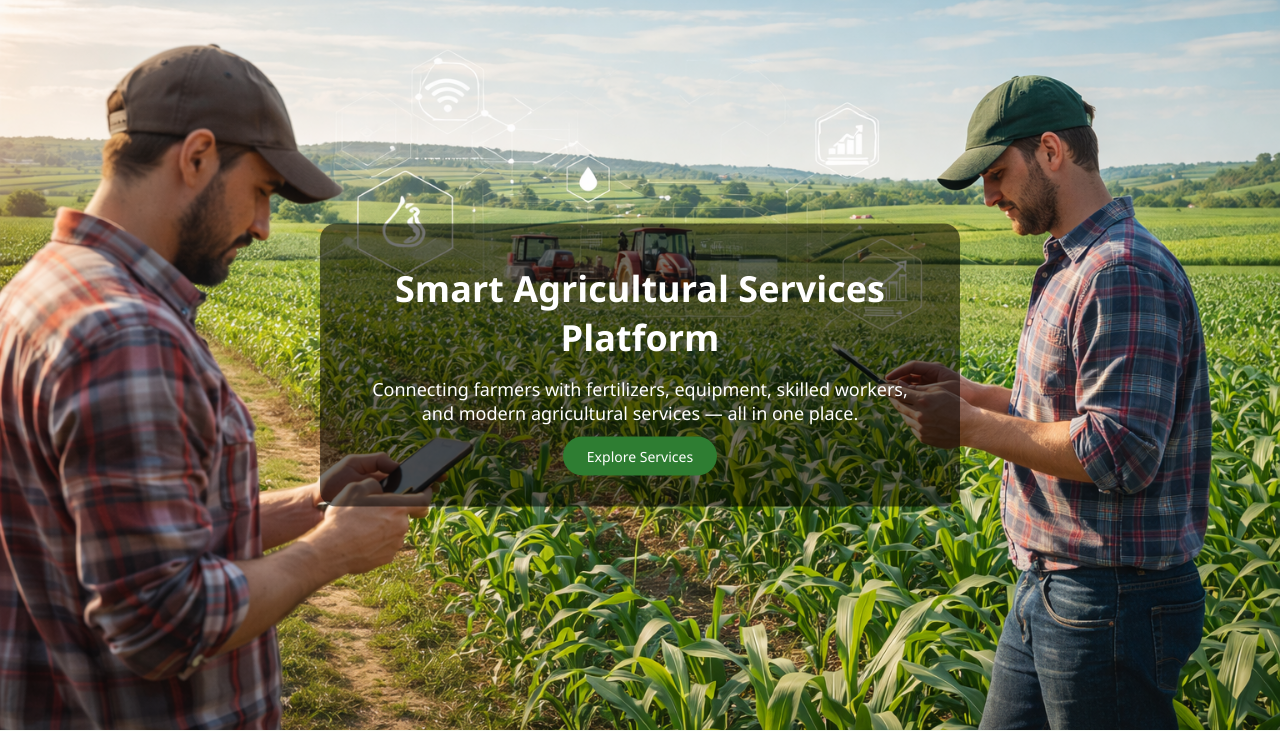
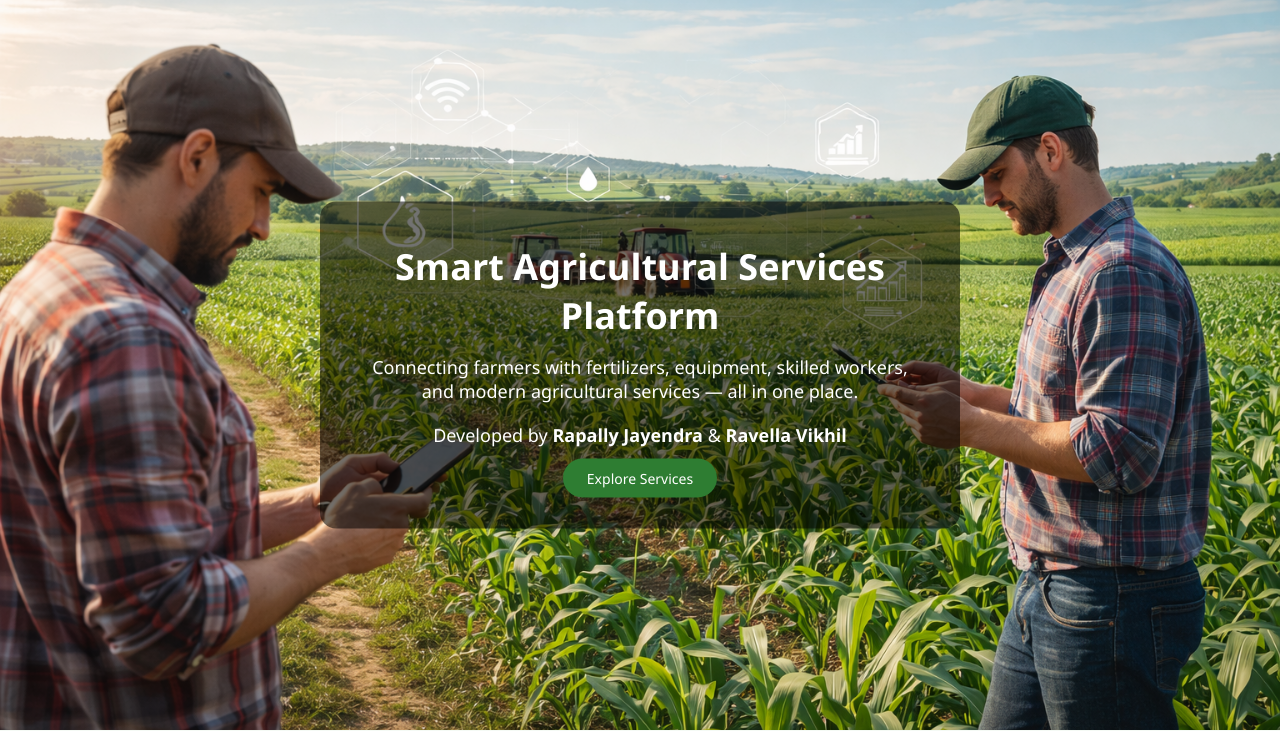
Before and after one commit to vikhilRavella/Agricultural-Services-Platform-Django-, a Django app: page / in a window 1280 px wide. Shown: the part 70-801 px from the top of the page. Run offline with Django 5.2, Linux system fonts and the light colour scheme; parts of the project's set-up code (start-up, migrations or seed data) failed here and were passed over.

Commit message:
Update home.html

```diff
--- a/agro_platform/templates/home.html
+++ b/agro_platform/templates/home.html
@@ -57,11 +57,16 @@
             and modern agricultural services — all in one place.
         </p>
 
+        <p class="hero-authors">
+            Developed by <strong>Rapally Jayendra</strong> &amp; <strong>Ravella Vikhil</strong>
+        </p>
+
         <a href="/api/services/" class="btn hero-btn">
             Explore Services
         </a>
     </div>
 </section>
+
 
 <!-- ================= PLATFORM INFO ================= -->
 <section class="platform-info">
```
